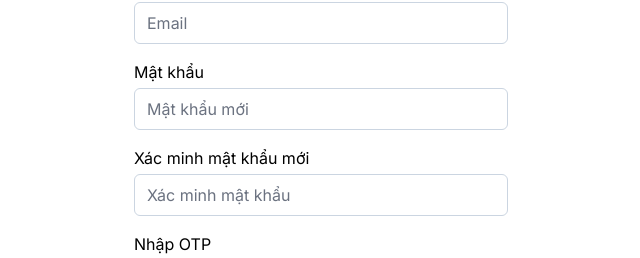
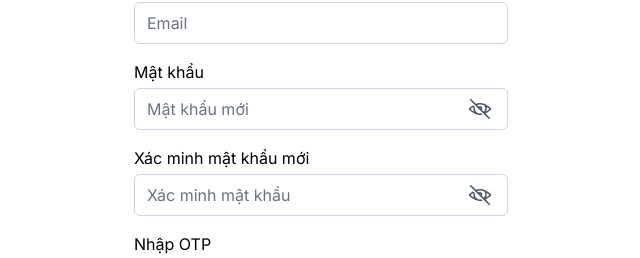
Before and after one commit to WDS-MHX/HSV_Web, a Next.js app: page /reset-mat-khau in a window 1280 px wide. Shown: the part 277-535 px from the top of the page, without its empty margins (319-959 px from the left). Built offline with nearby package versions, Linux system fonts and the light colour scheme; no server answers.

Commit message:
feat: update show password

```diff
--- a/src/app/(auth)/dang-nhap/page.tsx
+++ b/src/app/(auth)/dang-nhap/page.tsx
@@ -1,5 +1,6 @@
 'use client'
 
+import { useState } from 'react'
 import { useForm } from 'react-hook-form'
 import { useMutation } from '@tanstack/react-query'
 import { useRouter } from 'next/navigation'
@@ -7,6 +8,7 @@ import Link from 'next/link'
 import Image from 'next/image'
 import { toast } from 'react-toastify'
 import { AxiosError } from 'axios'
+import { LiaEyeSlashSolid, LiaEyeSolid } from 'react-icons/lia'
 
 import daihoiLogo from '@/../public/daihoiLogo.svg'
 import { authApi } from '@/apis'
@@ -19,6 +21,12 @@ interface ILoginFormInputs {
 
 export default function AdminLogin() {
   const router = useRouter()
+  const [isShow, setIsShow] = useState(false)
+
+  const handleShow = () => {
+    setIsShow(!isShow)
+  }
+
   const {
     register,
     handleSubmit,
@@ -72,14 +80,27 @@ export default function AdminLogin() {
             <label htmlFor='password' className='block'>
               Mật khẩu
             </label>
+            <div className='relative flex w-full items-center'>
               <input
-              type='password'
+                type={isShow ? 'text' : 'password'}
                 {...register('password', {
                   required: 'Password is required',
                 })}
                 className='w-full rounded-md border border-[#CBD5E1]'
                 placeholder='Mật khẩu'
               />
+              <button
+                type='button'
+                onClick={handleShow}
+                className='text-cool-gray-60 absolute right-4'
+              >
+                {isShow ? (
+                  <LiaEyeSolid size={24} color='#475569' />
+                ) : (
+                  <LiaEyeSlashSolid size={24} color='#475569' />
+                )}
+              </button>
+            </div>
             {errors.password && <p className='text-red-600'>{errors.password.message}</p>}
           </div>
           <div className='py-2'>
--- a/src/app/(auth)/reset-mat-khau/page.tsx
+++ b/src/app/(auth)/reset-mat-khau/page.tsx
@@ -7,6 +7,7 @@ import { useRouter } from 'next/navigation'
 import Link from 'next/link'
 import Image from 'next/image'
 import { toast } from 'react-toastify'
+import { LiaEyeSlashSolid, LiaEyeSolid } from 'react-icons/lia'
 
 import daihoiLogo from '@/../public/daihoiLogo.svg'
 import { authApi } from '@/apis'
@@ -24,6 +25,11 @@ export default function ResetPassword() {
 
   const [otpCode, setOtpCode] = useState<string>('')
   const [countdown, setCountdown] = useState(0)
+  const [isShow, setIsShow] = useState(false)
+
+  const handleShow = () => {
+    setIsShow(!isShow)
+  }
 
   useEffect(() => {
     let timer: NodeJS.Timeout
@@ -116,32 +122,60 @@ export default function ResetPassword() {
             />
             {errors.email && <p className='text-red-600'>{errors.email.message}</p>}
           </div>
+
           <div className='space-y-1'>
             <label htmlFor='newPassword' className='block'>
               Mật khẩu
             </label>
+            <div className='relative flex w-full items-center'>
               <input
-              type='password'
+                type={isShow ? 'text' : 'password'}
                 {...register('newPassword', {
                   required: 'New password is required',
                 })}
                 className='w-full rounded-md border border-[#CBD5E1]'
                 placeholder='Mật khẩu mới'
               />
+              <button
+                type='button'
+                onClick={handleShow}
+                className='text-cool-gray-60 absolute right-4'
+              >
+                {isShow ? (
+                  <LiaEyeSolid size={24} color='#475569' />
+                ) : (
+                  <LiaEyeSlashSolid size={24} color='#475569' />
+                )}
+              </button>
+            </div>
             {errors.newPassword && <p className='text-red-600'>{errors.newPassword.message}</p>}
           </div>
+
           <div className='space-y-1'>
             <label htmlFor='rePassword' className='block'>
               Xác minh mật khẩu mới
             </label>
+            <div className='relative flex w-full items-center'>
               <input
-              type='password'
+                type={isShow ? 'text' : 'password'}
                 {...register('rePassword', {
                   required: 'Verify password is required',
                 })}
                 className='w-full rounded-md border border-[#CBD5E1]'
                 placeholder='Xác minh mật khẩu'
               />
+              <button
+                type='button'
+                onClick={handleShow}
+                className='text-cool-gray-60 absolute right-4'
+              >
+                {isShow ? (
+                  <LiaEyeSolid size={24} color='#475569' />
+                ) : (
+                  <LiaEyeSlashSolid size={24} color='#475569' />
+                )}
+              </button>
+            </div>
             {errors.rePassword && <p className='text-red-600'>{errors.rePassword.message}</p>}
           </div>
 
```
Lines whose indentation alone changed are shown as unchanged.
